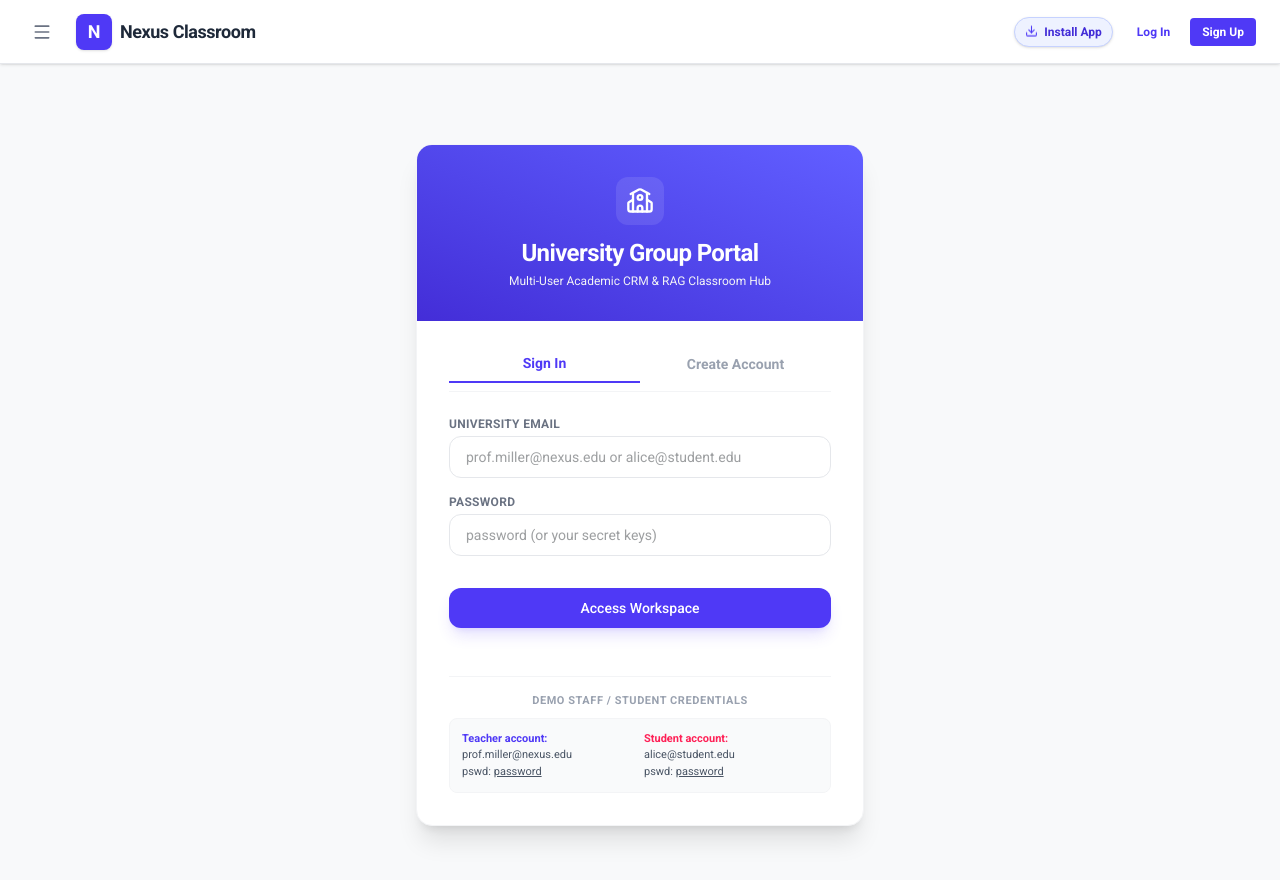
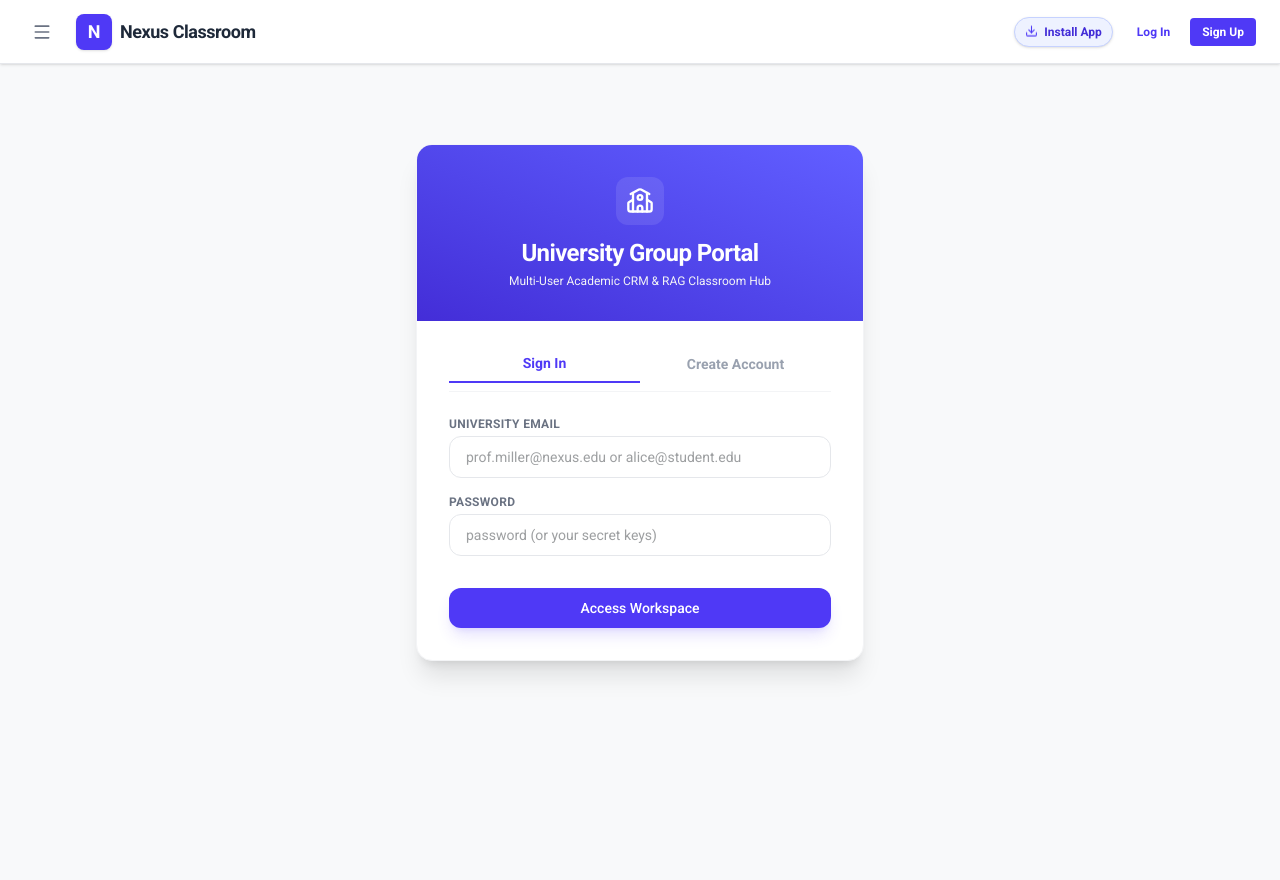
Before and after one commit to chill-br/Nexus_LMS, a React (Vite) app: page / in a window 1280 px wide. Shown: the top 880 px of the page. After the commit the page ends 800 px from the top, so only its background shows below. Built offline with nearby package versions, Linux system fonts and the light colour scheme.

Commit message:
Remove demo staff/student credentials display
Removed demo credentials section from the app.

```diff
--- a/src/App.tsx
+++ b/src/App.tsx
@@ -1109,22 +1109,6 @@ export default function App() {
                         >
                           Access Workspace
                         </button>
-
-                        <div className="mt-8 pt-4 border-t border-gray-100">
-                          <p className="text-[11px] text-gray-400 font-bold mb-2 uppercase tracking-wider text-center">Demo Staff / Student Credentials</p>
-                          <div className="grid grid-cols-2 gap-2 text-[11px] text-gray-600 bg-gray-50 p-3 rounded-lg border border-gray-100">
-                            <div>
-                              <span className="font-bold text-indigo-600 block">Teacher account:</span>
-                              prof.miller@nexus.edu <br />
-                              pswd: <span className="underline">password</span>
-                            </div>
-                            <div>
-                              <span className="font-bold text-rose-500 block">Student account:</span>
-                              alice@student.edu <br />
-                              pswd: <span className="underline">password</span>
-                            </div>
-                          </div>
-                        </div>
                       </form>
                     ) : (
                       /* --- REGISTER FORM --- */
```
